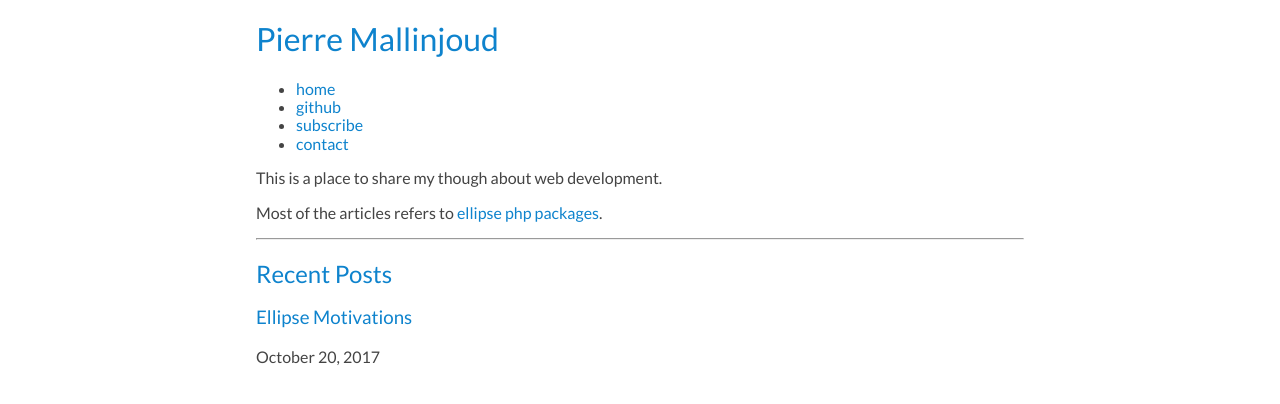
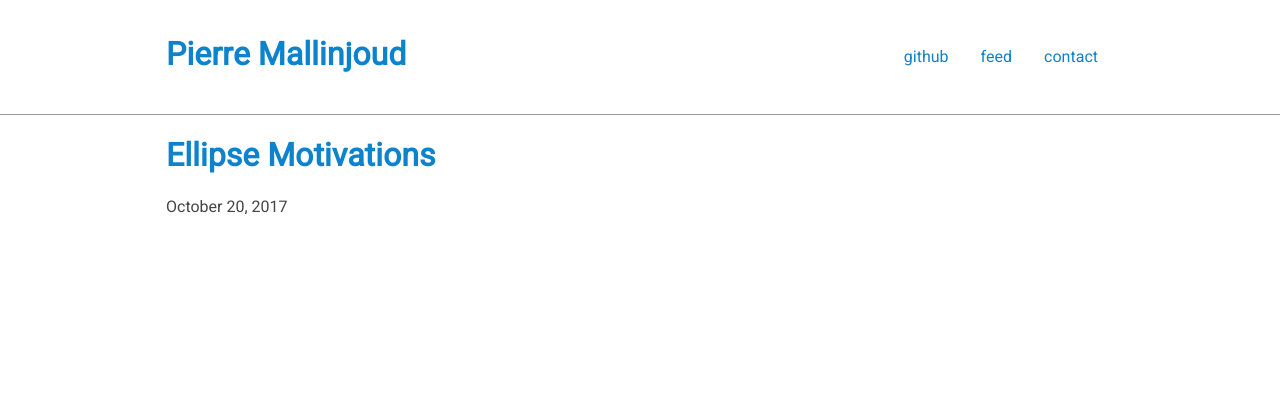
Before and after one commit to ellipsephp/ellipsephp.github.io, a Jekyll site: the page built from index.html, in a window 1280 px wide. Shown: the top 404 px of the page. Built offline with Jekyll 4.4.1, drawn with Linux system fonts in a browser that asks for light colours.

Commit message:
update design

```diff
--- a/_layouts/default.html
+++ b/_layouts/default.html
@@ -4,31 +4,22 @@
         <meta charset="utf-8">
         <meta name="viewport" content="width=device-width, initial-scale=1.0">
         <title>Ellipse blog</title>
-        <link href="https://fonts.googleapis.com/css?family=Heebo:100,300,400,500,700,800,900" rel="stylesheet">
+        <link href="" rel="stylesheet">
         <link rel="stylesheet" href="{{ '/assets/css/main.css' | absolute_url }}">
     </head>
     <body>
-        <main class="container">
-            <header>
-                <h1>Pierre Mallinjoud</h1>
+        <header class="container">
+            <h1><a href="/">Pierre Mallinjoud</a></h1>
             <nav>
                 <ul>
-                        <li><a href="/">home</a></li>
                     <li><a href="https://github.com/ellipsephp">github</a></li>
-                        <li><a href="{{ '/feed.xml' | absolute_url }}">subscribe</a></li>
+                    <li><a href="{{ '/feed.xml' | absolute_url }}">feed</a></li>
                     <li><a href="mailto:pierre.mallinjoud@gmail.com">contact</a></li>
                 </li>
             </nav>
         </header>
-            <section>
-                <p>
-                    This is a place to share my though about web development.
-                </p>
-                <p>
-                    Most of the articles refers to <a href="https://github.com/ellipsephp">ellipse php packages</a>.
-                </p>
-            </section>
         <hr>
+        <main class="container">
             {{ content }}
         </main>
     </body>
--- a/assets/css/main.scss
+++ b/assets/css/main.scss
@@ -1,7 +1,7 @@
 ---
 ---
 
-@import url('https://fonts.googleapis.com/css?family=Lato');
+@import url('https://fonts.googleapis.com/css?family=Heebo');
 
 @import 'normalize';
 @import 'syntax';
@@ -11,39 +11,65 @@ html {
 }
 
 body {
-    font-family: 'Lato', sans-serif;
+    font-family: 'Heebo', sans-serif;
     color: #444444;
     text-rendering: optimizeLegibility;
-    padding-bottom: 6rem;
 }
 
-.hero {
-    background-color: #EEEEEE;
+body {
+    &> header {
+        display: flex;
+        nav {
+            margin-left: auto;
+            ul {
+                display: flex;
+                flex-direction: row;
+                list-style-type: none;
+                padding: 0;
+                li {
+                    a {
+                        display: block;
+                        padding: 1em;
+                    }
+                }
+            }
+        }
+    }
 }
 
 .container {
-    max-width: 768px;
-    margin: auto;
-    padding-left: 1em;
-    padding-right: 1em;
+    max-width: 948px;
+    margin: 1em auto;
+    padding: 0 1em;
 }
 
-h1,h2,h3,h4,h5,h6 {
+h1, h2, h3, h4, h5, h6 {
     color: #0e83cd;
-    font-weight: 300;
     &> small {
         color: #999999;
         font-size: 0.4em;
     }
 }
 
+hr {
+    display: block;
+    height: 1px;
+    border: 0;
+    border-top: 1px solid #999999;
+    margin: 1em 0;
+    padding: 0;
+}
 
 a {
     color: #0e83cd;
     text-decoration: none;
     &:hover {
-        text-decoration: underline;
+        color: #56A6DC;
     }
+}
+
+p {
+    line-height: 1.4em;
 }
 
 figure {
--- a/index.html
+++ b/index.html
@@ -2,14 +2,13 @@
 layout: default
 ---
 <div id="home">
-    <h2>Recent Posts</h2>
     {% for post in site.posts limit:10 %}
     <article class="page__item" itemscope itemtype="http://schema.org/CreativeWork">
-        <h3 itemprop="headline">
+        <h1 itemprop="headline">
             <a href="{{ post.url }}" rel="permalink">
                 {{ post.title }}
             </a>
-        </h3>
+        </h1>
         <p>
             <time datetime="{{ post.date | date_to_xmlschema }}">{{ post.date | date: "%B %d, %Y" }}</time>
         </p>
```
Lines whose indentation alone changed are shown as unchanged.
